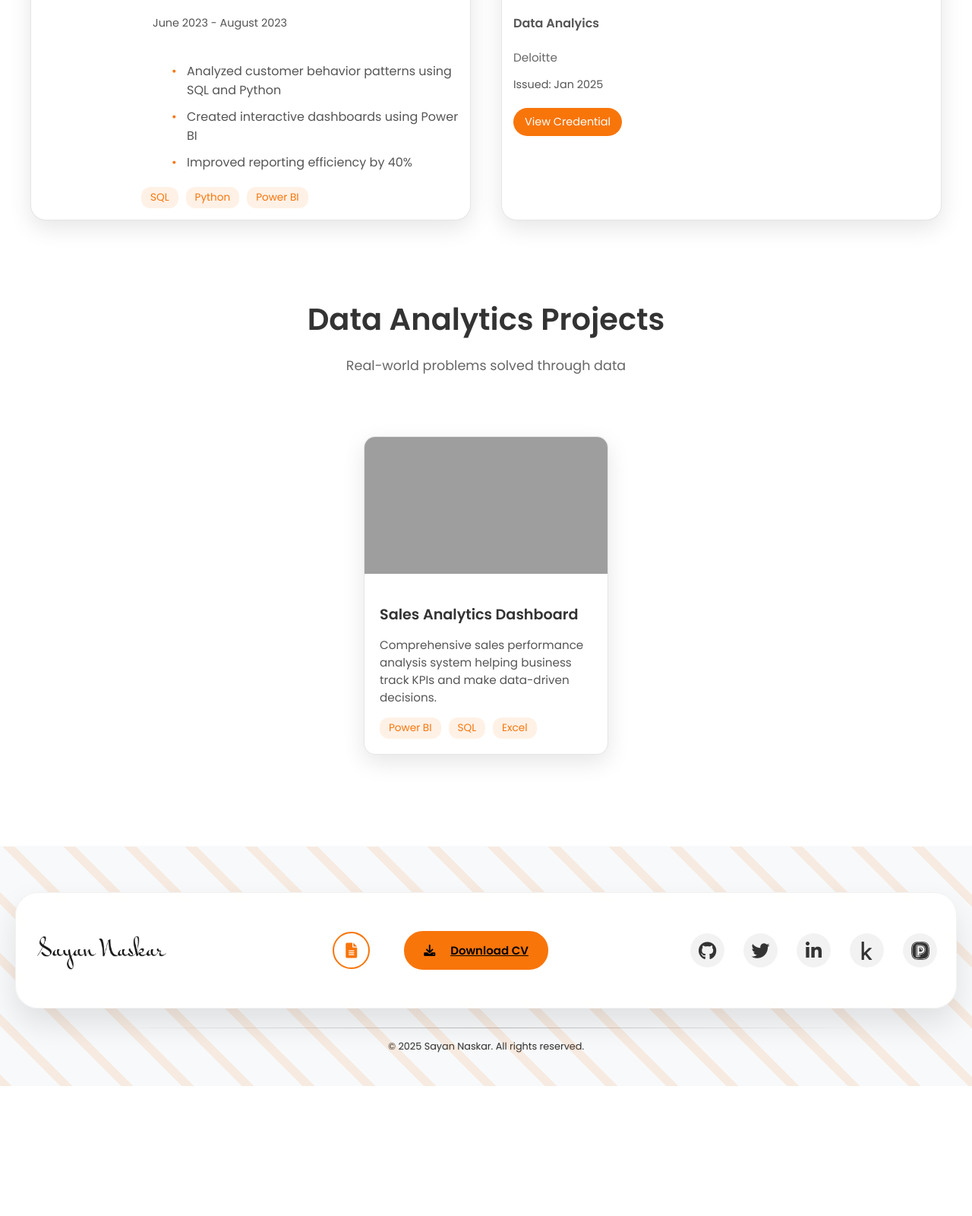
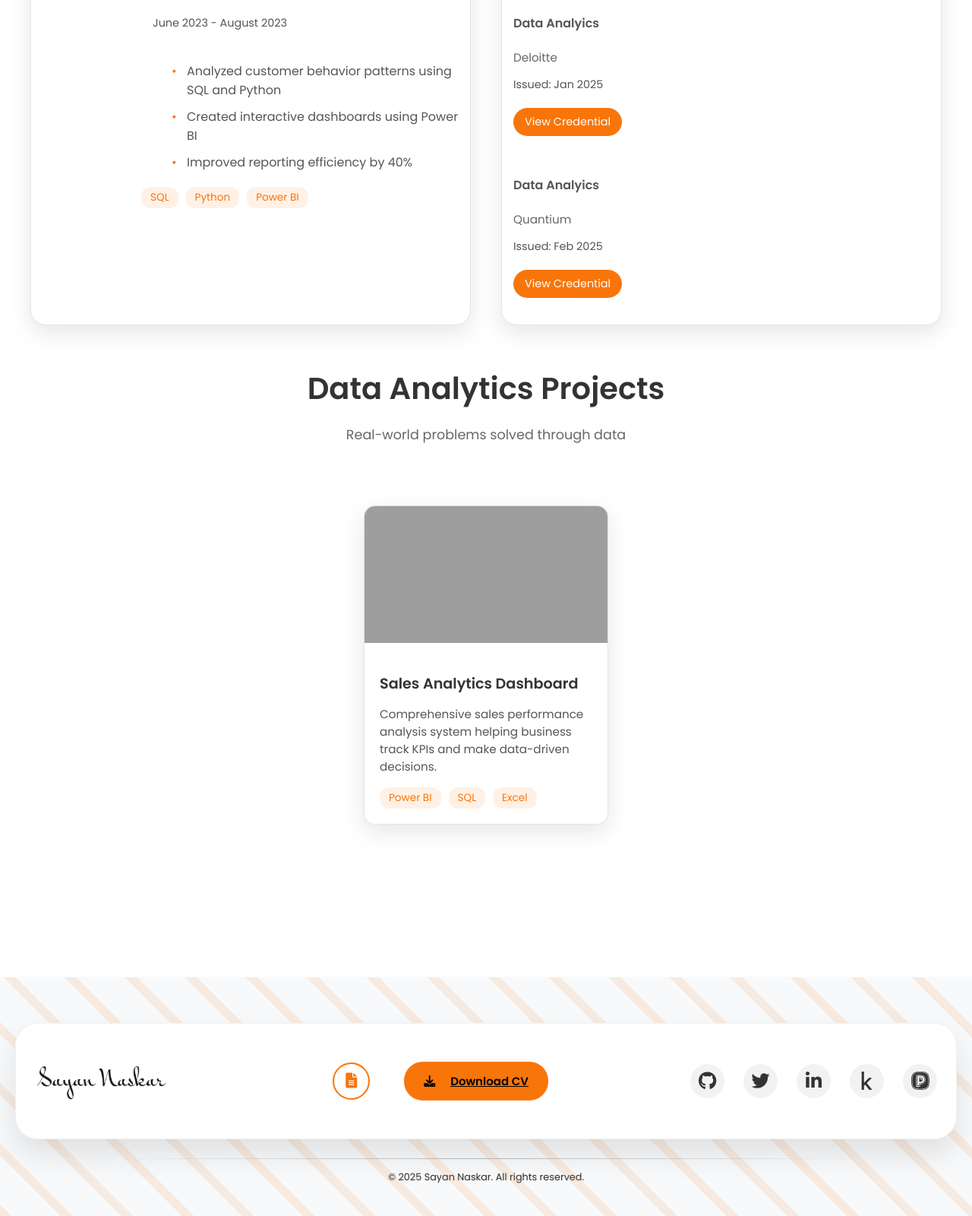
Before and after one commit to Naskar-Sayan/portfolio, a Flask app: page /portfolio in a window 1280 px wide. Shown: the part 904-2504 px from the top of the page at 76% size. Before the commit the page ends 2333 px from the top, so only its background shows below. Run offline with Flask 3, Linux system fonts and the light colour scheme; parts of the project's set-up code (start-up, migrations or seed data) failed here and were passed over; grey boxes are pictures that could not be loaded.

Commit message:
Update portfolio.html

```diff
--- a/templates/portfolio.html
+++ b/templates/portfolio.html
@@ -70,7 +70,13 @@
                             </div>
                         </div>
                     </div>
-                    <!-- Add more certifications -->
+                      <div class="certification-info">
+                            <h4>Data Analyics</h4>
+                            <p class="issuer">Quantium</p>
+                            <p class="date">Issued: Feb 2025</p>
+                            <div class="certification-links">
+                                <a href="https://forage-uploads-prod.s3.amazonaws.com/completion-certificates/32A6DqtsbF7LbKdcq/NkaC7knWtjSbi6aYv_32A6DqtsbF7LbKdcq_AgHqySHxMkztqeqYo_1739429120643_completion_certificate.pdf" class="view-credential" target="_blank">View Credential</a>
+                            </div>
                 </div>
             </div>
         </div>
```
